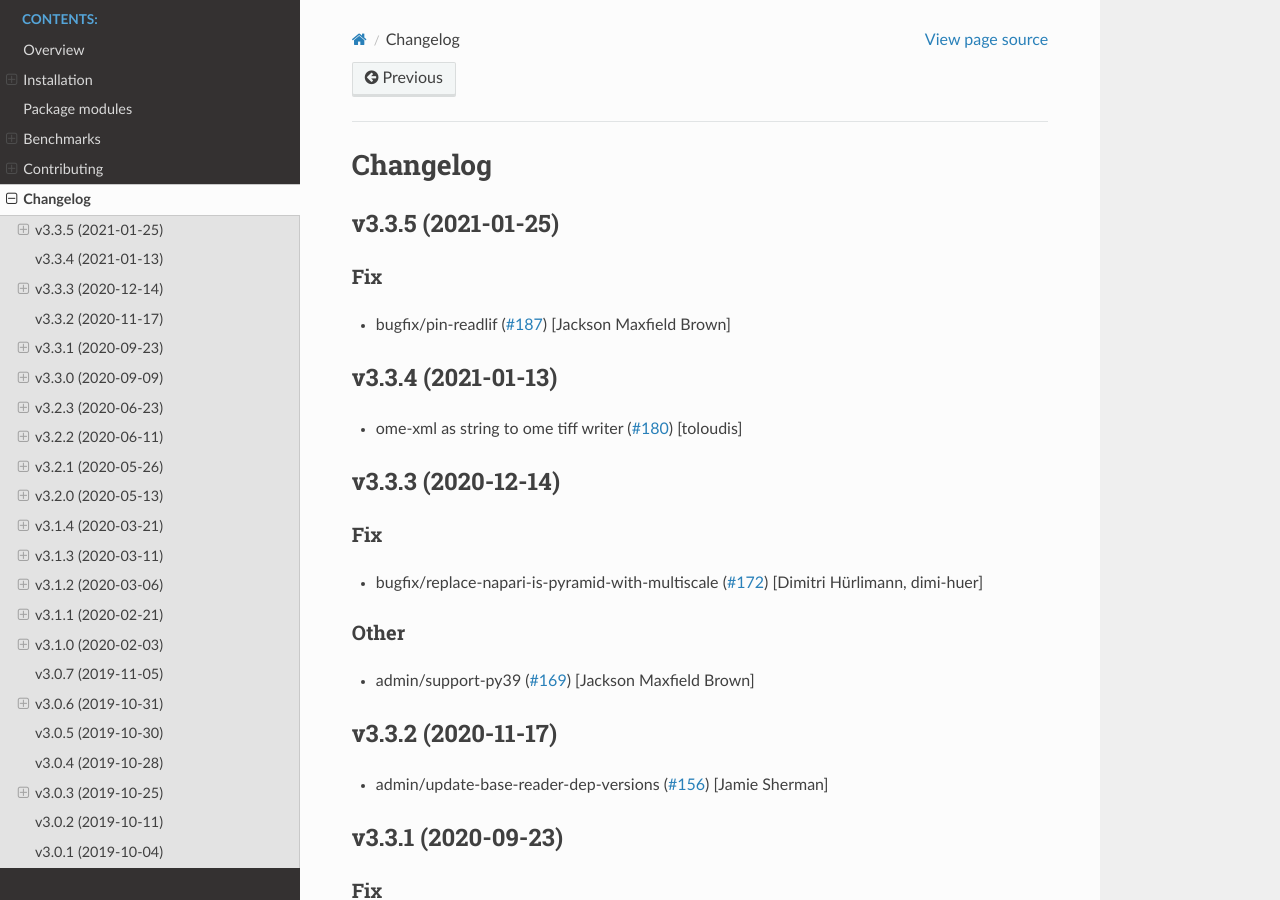
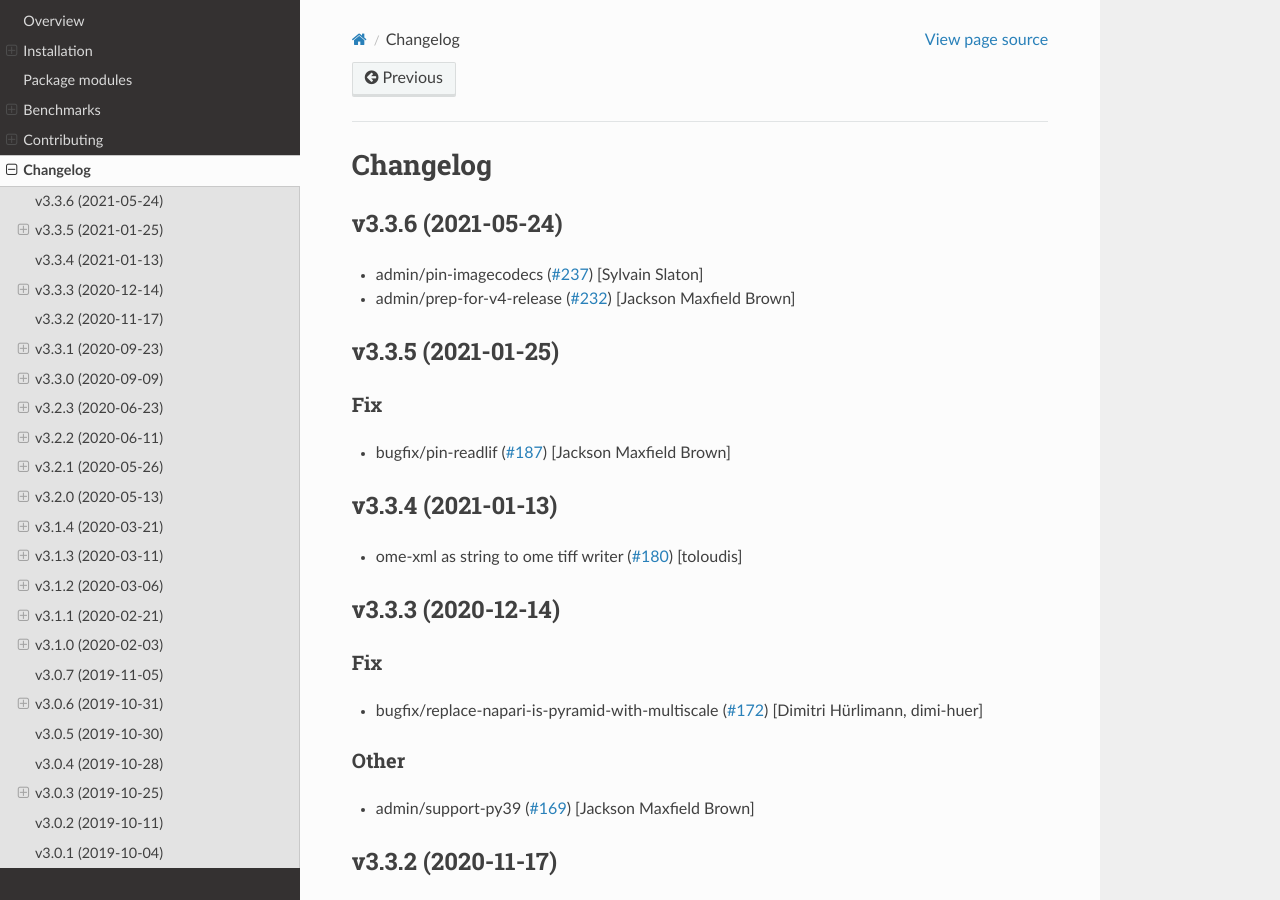
Before and after one commit to AllenCellModeling/aicsimageio, a Sphinx documentation site: the page built from docs/changelog.rst, in a window 1280 px wide and 900 px high. Built offline with Sphinx 7.4.7 and the Read the Docs theme 2.0.0, drawn with Linux system fonts in a browser that asks for light colours; pages that are not in the unit, such as notebooks, are missing from menus.

Commit message:
Bump version: 3.3.5 → 3.3.6

```diff
--- a/aicsimageio/__init__.py
+++ b/aicsimageio/__init__.py
@@ -8,4 +8,4 @@ from .readers import use_dask  # noqa: F401
 
 # Do not edit this string manually, always use bumpversion
 # Details in CONTRIBUTING.md
-__version__ = "3.3.5"
+__version__ = "3.3.6"
--- a/docs/changelog.rst
+++ b/docs/changelog.rst
@@ -1,5 +1,15 @@
 Changelog
 =========
+
+v3.3.6 (2021-05-24)
+-------------------
+- admin/pin-imagecodecs  (`#237
+  <https://github.com/AllenCellModeling/aicsimageio/pull/237>`_)
+  [Sylvain Slaton]
+- admin/prep-for-v4-release  (`#232
+  <https://github.com/AllenCellModeling/aicsimageio/pull/232>`_)
+  [Jackson Maxfield Brown]
+
 
 v3.3.5 (2021-01-25)
 -------------------
--- a/setup.cfg
+++ b/setup.cfg
@@ -1,5 +1,5 @@
 [bumpversion]
-current_version = 3.3.5
+current_version = 3.3.6
 commit = True
 tag = True
 
--- a/setup.py
+++ b/setup.py
@@ -129,6 +129,6 @@ setup(
     url="https://github.com/AllenCellModeling/aicsimageio",
     # Do not edit this string manually, always use bumpversion
     # Details in CONTRIBUTING.md
-    version="3.3.5",
+    version="3.3.6",
     zip_safe=False,
 )
```
